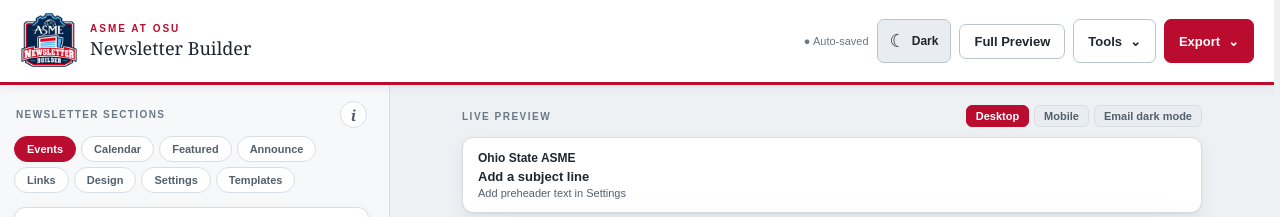
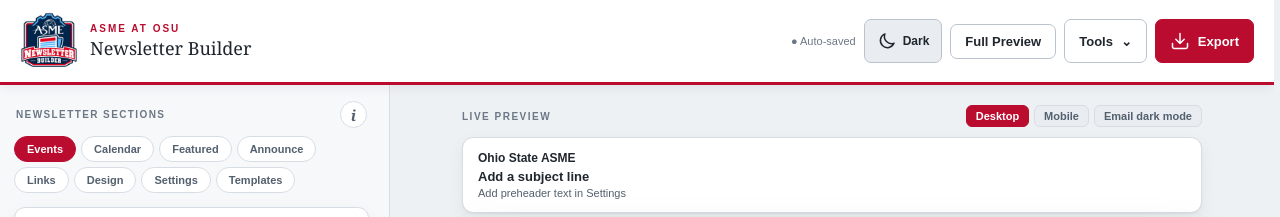
Before and after one commit to ASME-OSU/ASME-Newsletter-Builder, a website: page index.html in a window 1280 px wide. Shown: the top 217 px of the page. Drawn offline with Linux system fonts and the light colour scheme.

Commit message:
Use ASME Hub SVG theme icons and download symbol for Export

```diff
--- a/index.html
+++ b/index.html
@@ -72,7 +72,8 @@
     #new-issue-btn { background: transparent; color: var(--ink-muted); border: 1px solid var(--border); border-radius: 7px; padding: 9px 14px; font-size: 12px; font-weight: 700; font-family: Arial,sans-serif; cursor: pointer; white-space: nowrap; }
     #new-issue-btn:hover { background: var(--surface-soft); color:var(--ink); }
     #editor-theme-btn { min-width:44px; min-height:44px; gap:6px; display:inline-flex; align-items:center; justify-content:center; background:var(--surface-muted); color:var(--ink); border:1px solid var(--border-strong); border-radius:7px; padding:6px 12px; font:600 12px/1 Arial,sans-serif; cursor:pointer; }
-    #editor-theme-icon { font-size:18px; font-weight:400; }
+    #editor-theme-icon, .download-icon { display:inline-flex; align-items:center; justify-content:center; flex-shrink:0; }
+    #editor-theme-icon svg, .download-icon svg { display:block; }
     #editor-theme-btn:hover { background:var(--surface-soft); }
     #main { display: flex; flex: 1; overflow: hidden; }
     #editor { width: 390px; min-width: 320px; flex-shrink: 0; background: var(--surface-soft); border-right: 1px solid var(--border); overflow-y: auto; scrollbar-gutter: stable; padding: 16px 14px; }
@@ -393,7 +394,7 @@
     </div>
     <div class="topbar-right">
       <span id="save-indicator">&#9679; Auto-saved</span>
-      <button id="editor-theme-btn" type="button" aria-pressed="false" aria-label="Switch to dark editor mode" title="Switch to dark editor mode" onclick="toggleEditorTheme()"><span id="editor-theme-icon" aria-hidden="true">☾</span><span id="editor-theme-text">Dark</span></button>
+      <button id="editor-theme-btn" type="button" aria-pressed="false" aria-label="Switch to dark editor mode" title="Switch to dark editor mode" onclick="toggleEditorTheme()"><span id="editor-theme-icon" aria-hidden="true"><svg xmlns="http://www.w3.org/2000/svg" width="20" height="20" viewBox="0 0 24 24" fill="none" stroke="currentColor" stroke-width="1.8" stroke-linecap="round" stroke-linejoin="round" aria-hidden="true" focusable="false"><path d="M20.5 14.5A8.5 8.5 0 0 1 9.5 3.5 8.5 8.5 0 1 0 20.5 14.5Z"/></svg></span><span id="editor-theme-text">Dark</span></button>
       <button id="fullscreen-btn" onclick="toggleFullscreen()">Full Preview</button>
       <details class="toolbar-menu" id="tools-menu">
         <summary>Tools <span aria-hidden="true">⌄</span></summary>
@@ -408,7 +409,7 @@
         </div>
       </details>
       <details class="toolbar-menu export-menu" id="export-menu">
-        <summary>Export <span aria-hidden="true">⌄</span></summary>
+        <summary><span class="download-icon" aria-hidden="true"><svg xmlns="http://www.w3.org/2000/svg" width="20" height="20" viewBox="0 0 24 24" fill="none" stroke="currentColor" stroke-width="1.8" stroke-linecap="round" stroke-linejoin="round" aria-hidden="true" focusable="false"><path d="M21 15v4a2 2 0 0 1-2 2H5a2 2 0 0 1-2-2v-4M7 10l5 5 5-5M12 15V3"/></svg></span>Export</summary>
         <div class="toolbar-popover">
           <button id="copy-btn" onclick="checklistThenCopy()">Copy HTML for Brevo</button>
           <button id="download-btn" onclick="downloadHTML()">Download .html</button>
@@ -644,7 +645,7 @@ function setEditorTheme(theme){
   document.documentElement.dataset.editorTheme=dark?"dark":"light";
   var button=document.getElementById("editor-theme-btn");
   button.setAttribute("aria-pressed",String(dark));
-  document.getElementById("editor-theme-icon").textContent=dark?"☀":"☾";
+  document.getElementById("editor-theme-icon").innerHTML=dark?'<svg xmlns="http://www.w3.org/2000/svg" width="20" height="20" viewBox="0 0 24 24" fill="none" stroke="currentColor" stroke-width="1.8" stroke-linecap="round" stroke-linejoin="round" aria-hidden="true" focusable="false"><circle cx="12" cy="12" r="4"/><path d="M12 2v2M12 20v2M4.93 4.93l1.42 1.42M17.65 17.65l1.42 1.42M2 12h2M20 12h2M4.93 19.07l1.42-1.42M17.65 6.35l1.42-1.42"/></svg>':'<svg xmlns="http://www.w3.org/2000/svg" width="20" height="20" viewBox="0 0 24 24" fill="none" stroke="currentColor" stroke-width="1.8" stroke-linecap="round" stroke-linejoin="round" aria-hidden="true" focusable="false"><path d="M20.5 14.5A8.5 8.5 0 0 1 9.5 3.5 8.5 8.5 0 1 0 20.5 14.5Z"/></svg>';
   document.getElementById("editor-theme-text").textContent=dark?"Light":"Dark";
   button.setAttribute("aria-label",dark?"Switch to light editor mode":"Switch to dark editor mode");
   button.title=dark?"Switch to light editor mode":"Switch to dark editor mode";
```
Also changed, not shown: test/app-integration.test.mjs (+2 -2 lines).
